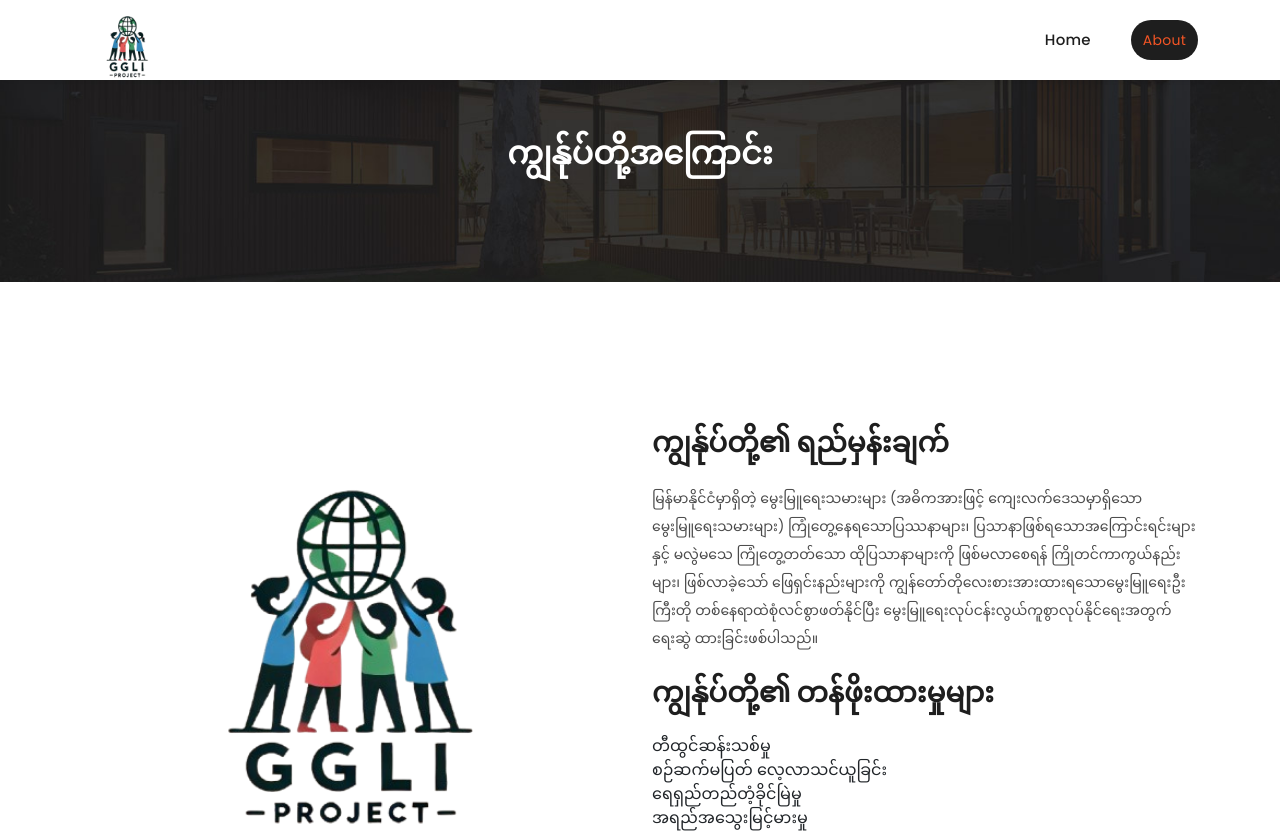
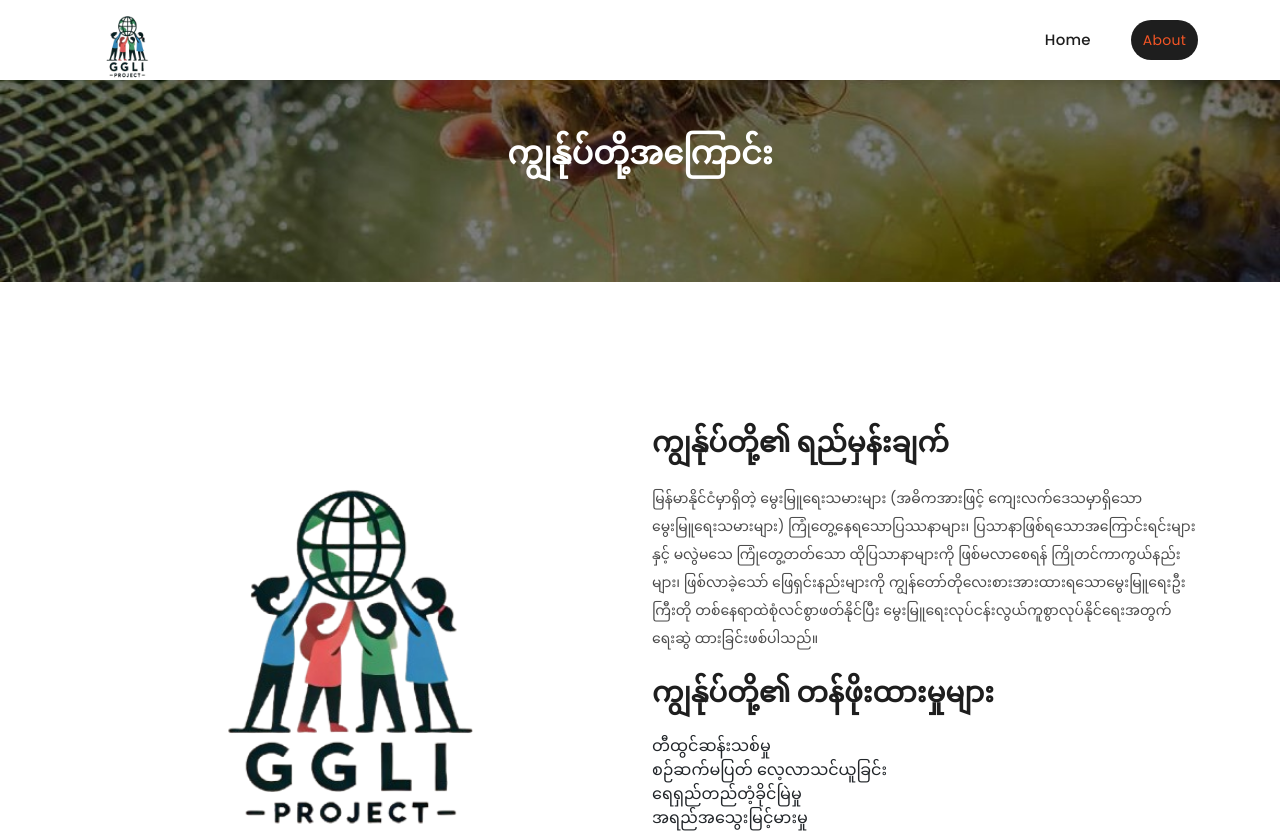
Before and after one commit to sueyanshin/ggli, a plain HTML site: page about.html in a window 1280 px wide. Shown: the top 833 px of the page. Drawn offline with Linux system fonts and the light colour scheme.

Commit message:
bg image

```diff
--- a/assets/css/templatemo-villa-agency.css
+++ b/assets/css/templatemo-villa-agency.css
@@ -1447,7 +1447,7 @@ Page Header Style
 */
 
 .page-heading {
-  background-image: url(../images/page-heading-bg.jpg);
+  background-image: url(../images/bg.jpg);
   background-position: center bottom;
   background-repeat: no-repeat;
   background-size: cover;
```
Also changed, not shown: assets/images/bg.jpg (added).
